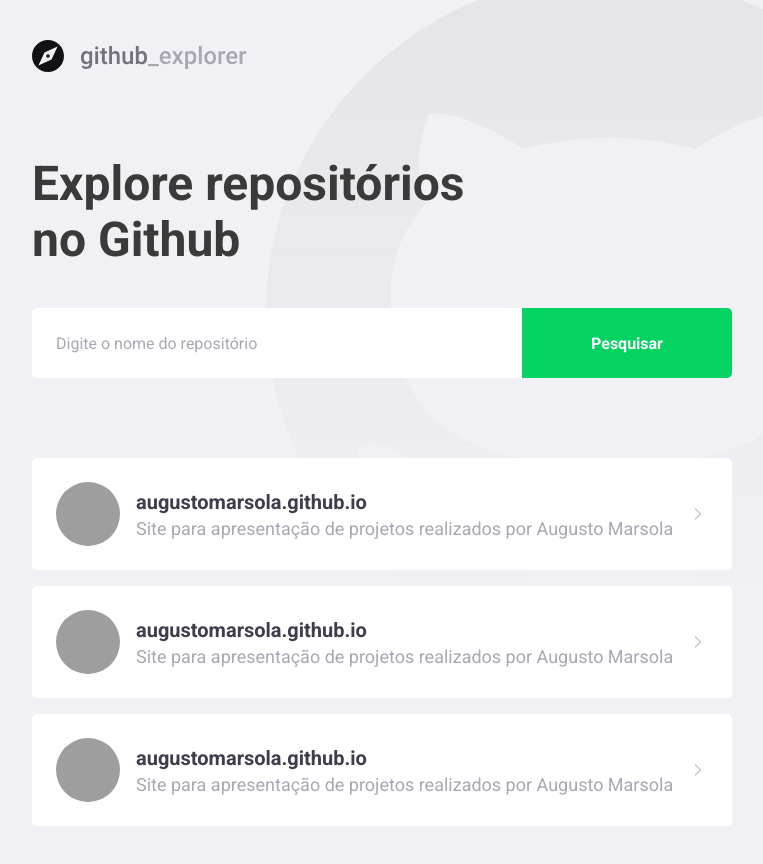
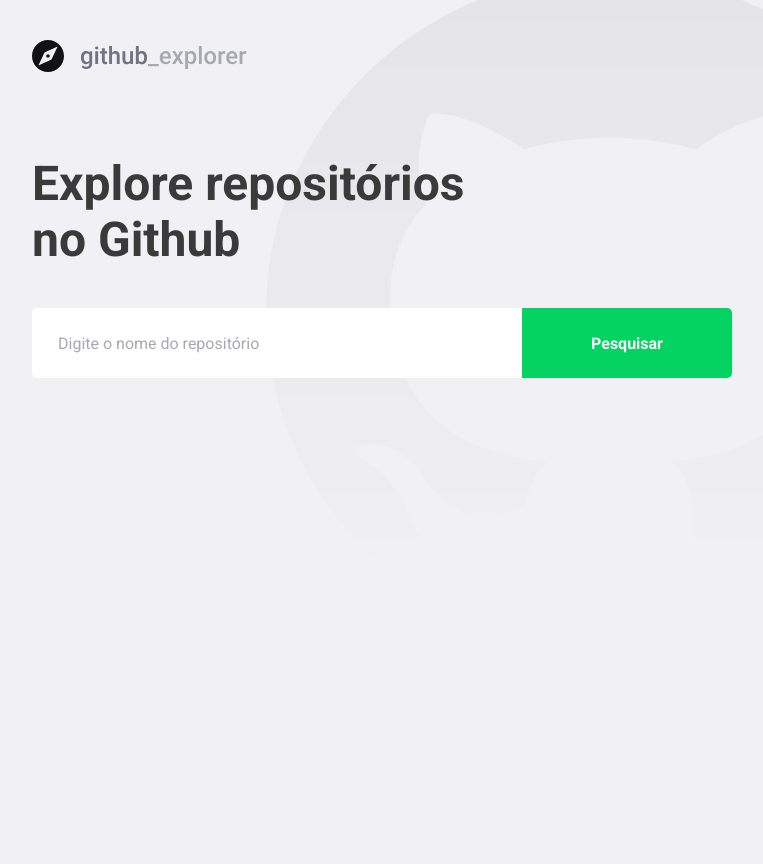
Before and after one commit to augustomarsola/first-react-project-gostack, a React (Create React App) app: page / in a window 1280 px wide. Shown: the whole page, without its empty margins (148-911 px from the left). After the commit the page ends 800 px from the top, so only its background shows below. Built offline with nearby package versions, Linux system fonts and the light colour scheme; grey boxes are pictures that could not be loaded.

Commit message:
📚 Styled the error message

```diff
--- a/package.json
+++ b/package.json
@@ -14,6 +14,7 @@
     "@types/styled-components": "^5.1.0",
     "@typescript-eslint/eslint-plugin": "^3.4.0",
     "@typescript-eslint/parser": "^3.4.0",
+    "axios": "^0.19.2",
     "eslint-config-airbnb": "^18.2.0",
     "eslint-plugin-import": "2.21.2",
     "eslint-plugin-jsx-a11y": "6.3.0",
--- a/src/pages/Dashboard/index.tsx
+++ b/src/pages/Dashboard/index.tsx
@@ -1,59 +1,77 @@
-import React from 'react';
+import React, { useState, FormEvent } from 'react';
 import { FiChevronRight } from 'react-icons/fi';
+import api from '../../services/api';
 
 import logoImg from '../../assets/logo.svg';
 
-import { Title, Form, Repositories } from './styles';
+import { Title, Form, Repositories, Error } from './styles';
+
+interface Repository {
+  full_name: string;
+  description: string;
+  owner: {
+    login: string;
+    avatar_url: string;
+  };
+}
 
 const Dashboard: React.FC = () => {
+  const [newRepo, setNewRepo] = useState('');
+  const [inputError, setInputError] = useState('');
+  const [repositories, setRepositories] = useState<Repository[]>([]);
+
+  async function handleAddRepository(
+    event: FormEvent<HTMLFormElement>,
+  ): Promise<void> {
+    event.preventDefault();
+
+    if (!newRepo) {
+      setInputError('Digite o autor/nome do repositório!');
+      return;
+    }
+
+    try {
+      const response = await api.get<Repository>(`repos/${newRepo}`);
+
+      const repository = response.data;
+
+      setRepositories([...repositories, repository]);
+      setNewRepo('');
+      setInputError('');
+    } catch {
+      setInputError('Erro na busca por esse repositório!');
+    }
+  }
+
   return (
     <>
       <img src={logoImg} alt="GitHub Explorer" />
       <Title>Explore repositórios no Github</Title>
-      <Form>
-        <input placeholder="Digite o nome do repositório" />
-        <button>Pesquisar</button>
+      <Form hasError={!!inputError} onSubmit={handleAddRepository}>
+        <input
+          value={newRepo}
+          onChange={e => setNewRepo(e.target.value)}
+          placeholder="Digite o nome do repositório"
+        />
+        <button type="submit">Pesquisar</button>
       </Form>
+
+      {inputError && <Error>{inputError}</Error>}
+
       <Repositories>
-        <a href="#a">
+        {repositories.map(repository => (
+          <a key={repository.full_name} href="teste">
             <img
-            src="https://avatars2.githubusercontent.com/u/25964446?s=460&u=ca42b8bd0f3eb1452a75bd0d97b4b0f991e7dc22&v=4"
-            alt="Avatar Augusto Marsola"
+              src={repository.owner.avatar_url}
+              alt={repository.owner.login}
             />
             <div>
-            <strong>augustomarsola.github.io</strong>
-            <p>
-              Site para apresentação de projetos realizados por Augusto Marsola
-            </p>
+              <strong>{repository.full_name}</strong>
+              <p>{repository.description}</p>
             </div>
             <FiChevronRight size={20} />
           </a>
-        <a href="#a">
-          <img
-            src="https://avatars2.githubusercontent.com/u/25964446?s=460&u=ca42b8bd0f3eb1452a75bd0d97b4b0f991e7dc22&v=4"
-            alt="Avatar Augusto Marsola"
-          />
-          <div>
-            <strong>augustomarsola.github.io</strong>
-            <p>
-              Site para apresentação de projetos realizados por Augusto Marsola
-            </p>
-          </div>
-          <FiChevronRight size={20} />
-        </a>
-        <a href="#a">
-          <img
-            src="https://avatars2.githubusercontent.com/u/25964446?s=460&u=ca42b8bd0f3eb1452a75bd0d97b4b0f991e7dc22&v=4"
-            alt="Avatar Augusto Marsola"
-          />
-          <div>
-            <strong>augustomarsola.github.io</strong>
-            <p>
-              Site para apresentação de projetos realizados por Augusto Marsola
-            </p>
-          </div>
-          <FiChevronRight size={20} />
-        </a>
+        ))}
       </Repositories>
     </>
   );
--- a/src/pages/Dashboard/styles.ts
+++ b/src/pages/Dashboard/styles.ts
@@ -1,5 +1,9 @@
-import styled from 'styled-components';
+import styled, { css } from 'styled-components';
 import { shade } from 'polished';
+
+interface FormProps {
+  hasError: boolean;
+}
 
 export const Title = styled.h1`
   font-size: 48px;
@@ -10,7 +14,7 @@
   margin-top: 80px;
 `;
 
-export const Form = styled.form`
+export const Form = styled.form<FormProps>`
   margin-top: 40px;
   max-width: 700px;
   display: flex;
@@ -22,6 +26,14 @@
     border: 0;
     border-radius: 5px 0 0 5px;
     color: #3a3a3a;
+    border: 2px solid #fff;
+    border-right: 0;
+
+    ${props =>
+      props.hasError &&
+      css`
+        border-color: #c53030;
+      `}
 
     &::placeholder {
       color: #a8a8b3;
@@ -42,6 +54,12 @@
       background: ${shade(0.2, '#04d361')};
     }
   }
+`;
+
+export const Error = styled.span`
+  display: block;
+  color: #c53030;
+  margin-top: 8px;
 `;
 
 export const Repositories = styled.div`
@@ -73,7 +91,8 @@
     }
 
     div {
-      margin-left: 16px;
+      margin: 0 16px;
+      flex: 1;
 
       strong {
         font-size: 20px;
--- /dev/null
+++ b/src/services/api.ts
@@ -0,0 +1,7 @@
+import axios from 'axios';
+
+const api = axios.create({
+  baseURL: 'https://api.github.com',
+});
+
+export default api;
```
Also changed, not shown: .eslintrc.json, 1 other file (tests, documents, lock files or other folders). Lines whose indentation alone changed are shown as unchanged.
